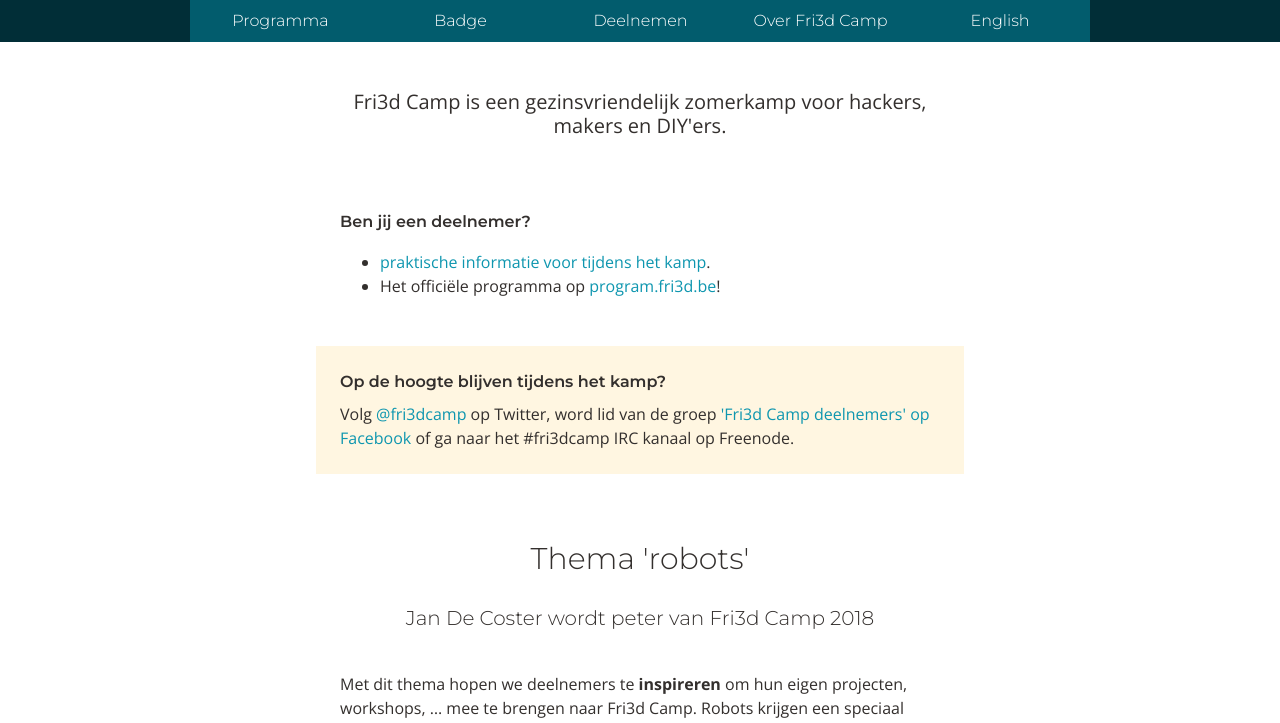
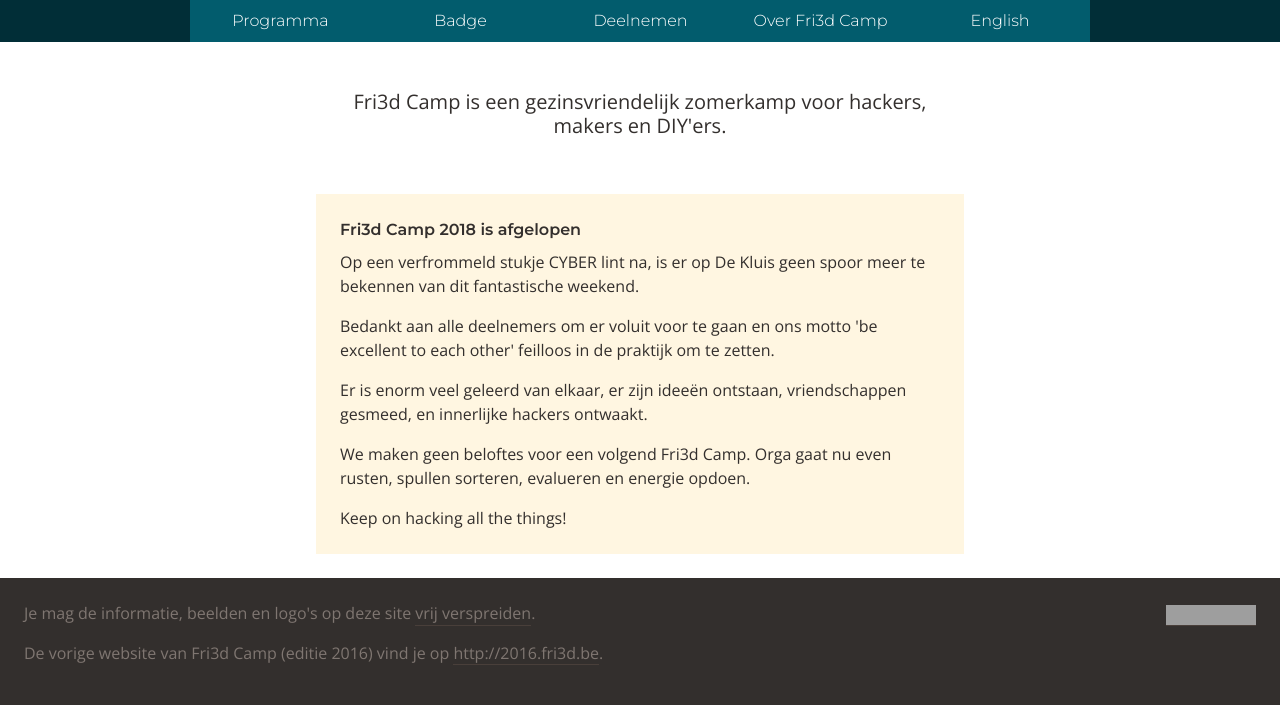
Before and after one commit to Fri3dCamp/fri3d2018-announce, a Jekyll site: the page built from index.html, in a window 1280 px wide and 1400 px high, scrolled down 224 px. Shown: the part 48-771 px from the top of the window. Built offline with Jekyll 4.4.1, drawn with Linux system fonts in a browser that asks for light colours; nearby versions of some CDN libraries; some of the changed text lies outside the part shown; grey boxes are pictures that could not be loaded.

Commit message:
- lokale site op poort 5000 om conflicten te vermijden met program.fri3d.be - update homepage post-Fri3d

```diff
--- a/_config.yml
+++ b/_config.yml
@@ -25,3 +25,4 @@
 collections:
   faq:
     output: false
+port: 5000
--- a/index.html
+++ b/index.html
@@ -9,45 +9,11 @@
             <p>Fri3d Camp is een gezinsvriendelijk zomerkamp voor hackers, makers en DIY'ers.</p></p>
         </div>
     </div>
-    <div class="maincontent">
-        <h2>Ben jij een deelnemer?</h2>
-        <ul>
-            <li><a href="{{ site.baseurl }}/deelnemen/tijdens.html">praktische informatie voor tijdens het kamp</a>.</li>
-            <li>Het officiële programma op <a href="http://program.fri3d.be/">program.fri3d.be</a>!</p>
+    <div class="notice">
+        <h2>Fri3d Camp 2018 is afgelopen</h2>
+        <p>Op een verfrommeld stukje CYBER lint na, is er op De Kluis geen spoor meer te bekennen van dit fantastische weekend.</p>
+        <p>Bedankt aan alle deelnemers om er voluit voor te gaan en ons motto 'be excellent to each other' feilloos in de praktijk om te zetten.</p>
+        <p>Er is enorm veel geleerd van elkaar, er zijn ideeën ontstaan, vriendschappen gesmeed, en innerlijke hackers ontwaakt.</p>
+        <p>We maken geen beloftes voor een volgend Fri3d Camp. Orga gaat nu even rusten, spullen sorteren, evalueren en energie opdoen.</p>
+        <p>Keep on hacking all the things!</p>
     </div>
-
-    {% include participant_channels.html %}
-
-    <div class="widecontent">
-        <h1>Thema 'robots'</h1>
-        <h2>Jan De Coster wordt peter van Fri3d Camp 2018</h2>
-    </div>
-    <div class="maincontent">
-        <p>Met dit thema hopen we deelnemers te <strong>inspireren</strong> om hun eigen projecten, workshops, &hellip; mee te brengen naar Fri3d Camp. Robots krijgen een speciaal plekje tussen alle andere activiteiten, maar we blijven uiteraard inzetten op een <strong>divers en gevarieerd</strong> programma.</p>
-        <figure>
-          <img src="{{ site.baseurl }}/img/jandecoster.png" alt="Foto van Jan De Coster met een manshoge robot" />
-        </figure>
-        <p>Het thema 'robots' krijgt ook een gezicht: <strong><a href="http://sorobots.be/" target="_blank">Jan De Coster</a>, hij wordt de peter van Fri3d Camp</strong> 2018. Jan is één van de meest creatieve en veelzijdige makers die België rijk is, en is <strong>vooral bekend om zijn <a href="http://www.sulu.be/SlightlyOverdone/#Robots">robots met karakter</a> en <a href="https://vimeo.com/210501514" >persoonlijkheid</a></strong>.</p>
-    </div>
-    {% include cta-contest.html %}
-    {% include slideshow.html %}
-    <div class="widecontent">
-        <h1>Fri3d Camp Groeit</h1>
-    </div>
-    <div class="maincontent">
-        <p>In 2016 hadden we 256 deelnemers. Het dubbele van de eerste editie in 2014, maar dan nog waren we heel snel volzet. <strong>In 2018 willen we het aantal deelnemers nog eens verdubbelen en gaan we voor 512 deelnemers.</strong> </p>
-    </div>
-    <div class="widecontent">
-        <figure>
-            <img src="img/evolutie_publiek.png" alt="evolutie deelnemersaantal Fri3d Camp van 2014 (128 deelnemers), over 2016 (256 deelnemers) tot 2018 (512 deelnemers)">
-            <figcaption>Van 2<sup>7</sup> deelnemers in 2014 tot 2<sup>9</sup> bij de volgende editie.</figcaption>
-        </figure>
-    </div>
-    <div class="maincontent">
-        <h2>Meer mensen, zelfde sfeer</h2>
-        <p>Ook in 2018 zorgen we voor dezelfde <strong>fijne Fri3d sfeer</strong>! Waarschijnlijk zelfs dubbel zo fijn. Stap dus opnieuw binnen in die parallelle wereld vol <strong>wetenschap, technologie en verwondering</strong>. Met natuurlijk <strong>veel, heel veel lichtjes</strong>.</p>
-        <p>We moeten helaas <strong>afscheid nemen van De Hoge Rielen</strong>, waar het allemaal begon. Met 512 deelnemers hebben we nieuwe uitdagingen waardoor we niet meer terecht kunnen op onze oude locatie. Daarom zal Fri3d Camp 2018 plaatsvinden op <a href="{{ site.baseurl }}/deelnemen">domein De Kluis in Sint-Joris-Weert</a>.</p>
-    </div>
-    <div class="maincontent">
-        {% include mailinglist_social.html %}
-    </div>
```
Also changed, not shown: README.md.
